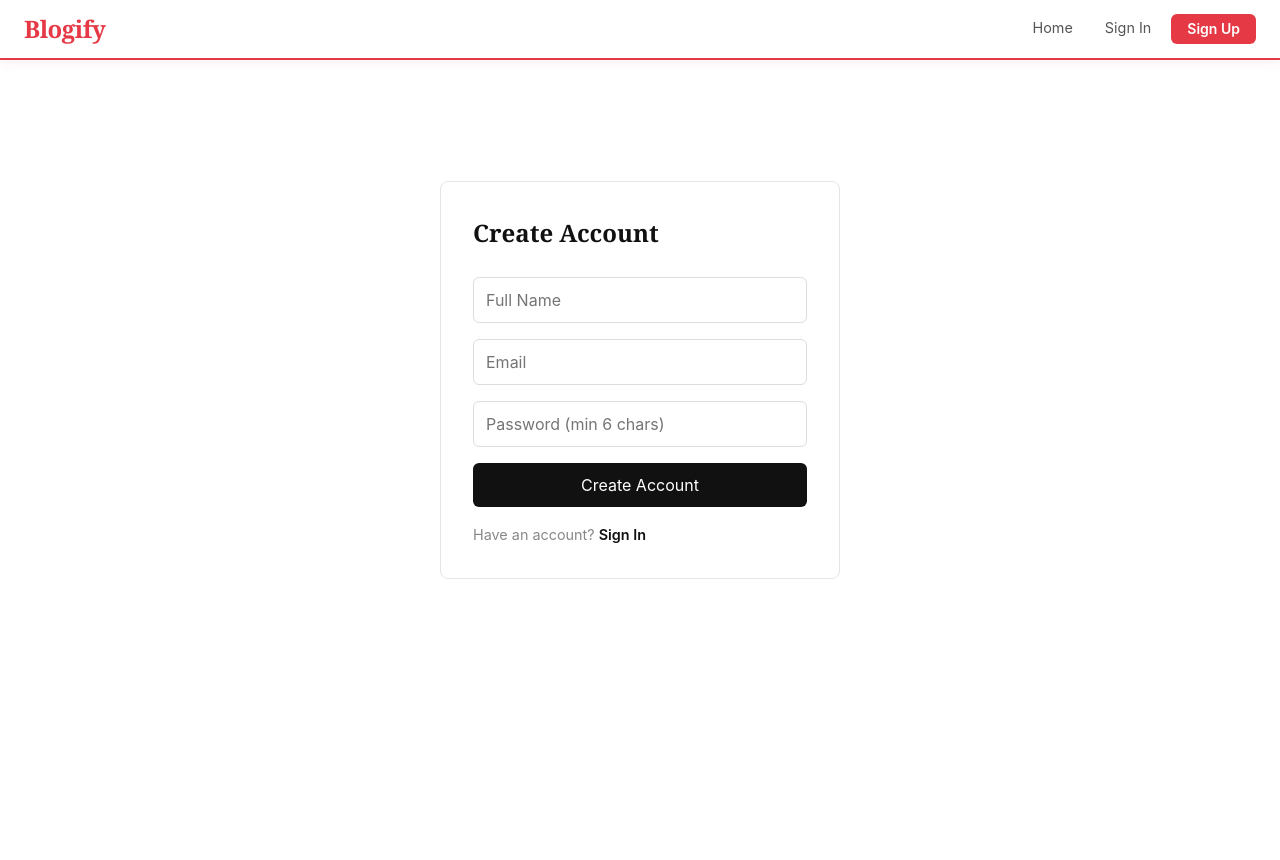
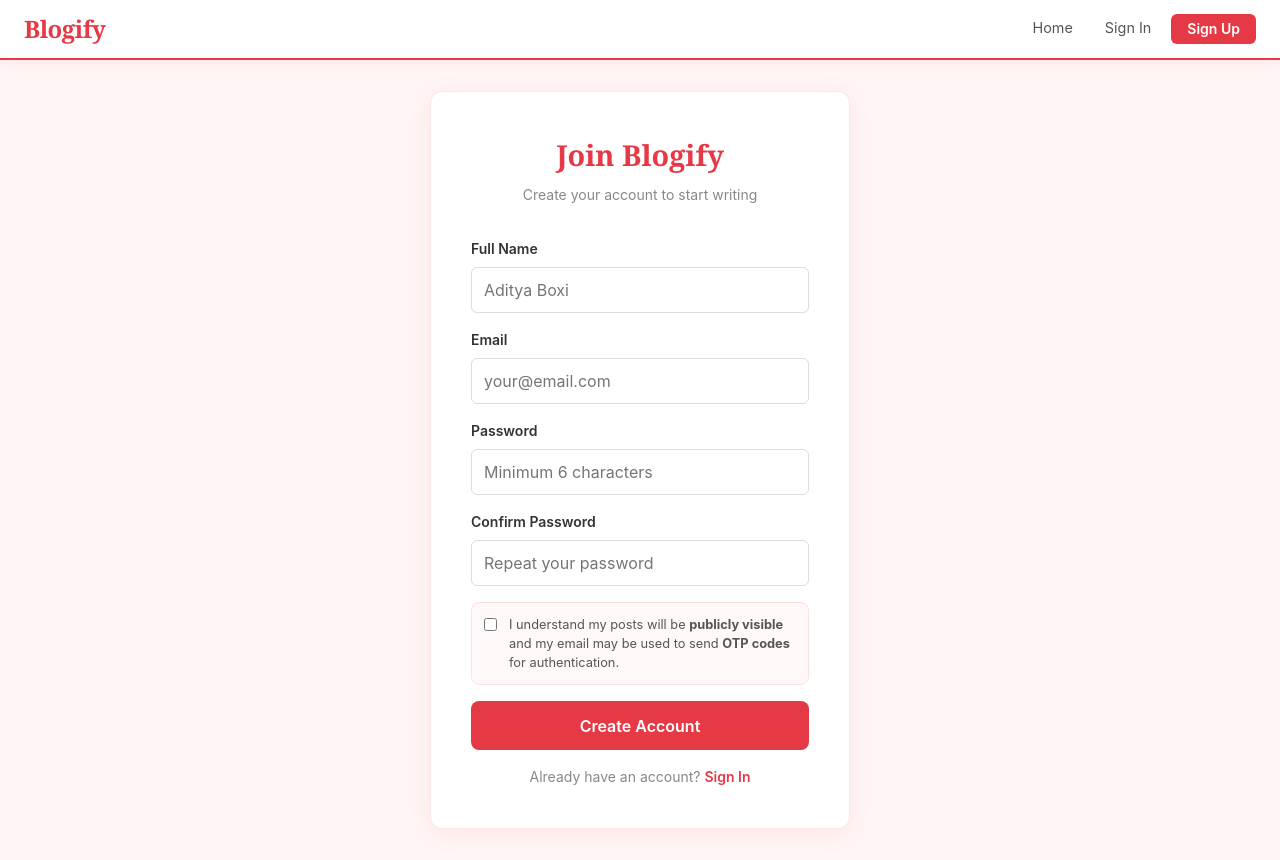
Before and after one commit to adityaboxi/blogify, a React (Vite) app in the folder client/: page /signup in a window 1280 px wide. Before the commit the page ends 800 px from the top, so only its background shows below. Built offline with nearby package versions, Linux system fonts and the light colour scheme; no server answers.

Commit message:
Update SignUp.jsx

```diff
--- a/client/src/pages/SignUp.jsx
+++ b/client/src/pages/SignUp.jsx
@@ -5,56 +5,174 @@ import { useAuth } from "../context/AuthContext";
 export default function SignUp() {
   const { signup } = useAuth();
   const navigate = useNavigate();
-  const [form, setForm] = useState({ fullName: "", email: "", password: "" });
+  const [form, setForm] = useState({ fullName: "", email: "", password: "", confirm: "" });
   const [error, setError] = useState("");
   const [loading, setLoading] = useState(false);
+  const [agreed, setAgreed] = useState(false);
 
   const handleSubmit = async (e) => {
     e.preventDefault();
-    if (form.password.length < 6) {
-      setError("Password must be at least 6 characters.");
-      return;
-    }
+    if (!form.fullName.trim()) return setError("Full name is required.");
+    if (form.fullName.trim().length < 2) return setError("Name must be at least 2 characters.");
+    if (!form.email.trim()) return setError("Email is required.");
+    if (!/^[^\s@]+@[^\s@]+\.[^\s@]+$/.test(form.email)) return setError("Enter a valid email address.");
+    if (!form.password) return setError("Password is required.");
+    if (form.password.length < 6) return setError("Password must be at least 6 characters.");
+    if (form.password !== form.confirm) return setError("Passwords do not match.");
+    if (!agreed) return setError("You must agree to the terms to create an account.");
+
     setLoading(true);
     setError("");
     try {
-      await signup(form.fullName, form.email, form.password);
-      navigate("/signin");
+      await signup(form.fullName.trim(), form.email.trim(), form.password);
+      navigate("/signin", { state: { message: "Account created! Please sign in." } });
     } catch (err) {
-      setError(err.response?.data?.error || "Signup failed. Email may already be taken.");
+      setError(err.response?.data?.error || "Signup failed. Please try again.");
     } finally {
       setLoading(false);
     }
   };
 
   return (
-    <div style={page}>
-      <div style={card}>
-        <h2 style={heading}>Create Account</h2>
-        {error && <p style={errStyle}>{error}</p>}
+    <div style={{
+      minHeight: "100vh", display: "flex", alignItems: "center",
+      justifyContent: "center", background: "#fff5f5", padding: "1rem"
+    }}>
+      <div style={{
+        background: "#fff", borderRadius: "12px", padding: "2.5rem",
+        width: "100%", maxWidth: "420px",
+        boxShadow: "0 4px 24px rgba(230,57,70,0.08)",
+        border: "1px solid #ffe5e5"
+      }}>
+        <div style={{ textAlign: "center", marginBottom: "2rem" }}>
+          <h1 style={{ fontFamily: "Georgia, serif", fontSize: "1.8rem", color: "#e63946", margin: 0 }}>
+            Join Blogify
+          </h1>
+          <p style={{ color: "#888", fontSize: "0.875rem", marginTop: "0.4rem" }}>
+            Create your account to start writing
+          </p>
+        </div>
+
+        {error && (
+          <div style={{
+            background: "#fff0f0", border: "1px solid #ffcccc",
+            borderRadius: "6px", padding: "0.75rem",
+            color: "#c00", fontSize: "0.875rem", marginBottom: "1rem"
+          }}>
+            ⚠️ {error}
+          </div>
+        )}
+
         <div style={{ display: "flex", flexDirection: "column", gap: "1rem" }}>
-          <input style={input} type="text" placeholder="Full Name"
-            value={form.fullName} onChange={e => setForm({ ...form, fullName: e.target.value })} required />
-          <input style={input} type="email" placeholder="Email"
-            value={form.email} onChange={e => setForm({ ...form, email: e.target.value })} required />
-          <input style={input} type="password" placeholder="Password (min 6 chars)"
-            value={form.password} onChange={e => setForm({ ...form, password: e.target.value })} required />
-          <button style={submitBtn} onClick={handleSubmit} disabled={loading}>
-            {loading ? "Creating..." : "Create Account"}
+          <div>
+            <label style={labelStyle}>Full Name</label>
+            <input
+              style={inputStyle}
+              type="text"
+              placeholder="Aditya Boxi"
+              value={form.fullName}
+              onChange={e => { setForm({ ...form, fullName: e.target.value }); setError(""); }}
+              disabled={loading}
+              autoComplete="name"
+              maxLength={50}
+            />
+          </div>
+          <div>
+            <label style={labelStyle}>Email</label>
+            <input
+              style={inputStyle}
+              type="email"
+              placeholder="your@email.com"
+              value={form.email}
+              onChange={e => { setForm({ ...form, email: e.target.value }); setError(""); }}
+              disabled={loading}
+              autoComplete="email"
+            />
+          </div>
+          <div>
+            <label style={labelStyle}>Password</label>
+            <input
+              style={inputStyle}
+              type="password"
+              placeholder="Minimum 6 characters"
+              value={form.password}
+              onChange={e => { setForm({ ...form, password: e.target.value }); setError(""); }}
+              disabled={loading}
+              autoComplete="new-password"
+            />
+          </div>
+          <div>
+            <label style={labelStyle}>Confirm Password</label>
+            <input
+              style={inputStyle}
+              type="password"
+              placeholder="Repeat your password"
+              value={form.confirm}
+              onChange={e => { setForm({ ...form, confirm: e.target.value }); setError(""); }}
+              onKeyDown={e => e.key === "Enter" && handleSubmit(e)}
+              disabled={loading}
+              autoComplete="new-password"
+            />
+            {form.password && form.confirm && (
+              <p style={{
+                fontSize: "0.8rem", marginTop: "0.3rem",
+                color: form.password === form.confirm ? "#276749" : "#c00"
+              }}>
+                {form.password === form.confirm ? "✅ Passwords match" : "❌ Passwords don't match"}
+              </p>
+            )}
+          </div>
+
+          {/* Terms agreement */}
+          <div style={{
+            background: "#fff8f8", border: "1px solid #ffe0e0",
+            borderRadius: "8px", padding: "0.75rem"
+          }}>
+            <label style={{ display: "flex", gap: "0.75rem", cursor: "pointer", alignItems: "flex-start" }}>
+              <input
+                type="checkbox"
+                checked={agreed}
+                onChange={e => { setAgreed(e.target.checked); setError(""); }}
+                style={{ marginTop: "3px", accentColor: "#e63946" }}
+                disabled={loading}
+              />
+              <span style={{ fontSize: "0.8rem", color: "#555", lineHeight: "1.5" }}>
+                I understand my posts will be <strong>publicly visible</strong> and my email
+                may be used to send <strong>OTP codes</strong> for authentication.
+              </span>
+            </label>
+          </div>
+
+          <button
+            onClick={handleSubmit}
+            disabled={loading}
+            style={{
+              padding: "0.9rem",
+              background: loading ? "#ccc" : "#e63946",
+              color: "#fff", border: "none", borderRadius: "8px",
+              fontSize: "1rem", fontWeight: "600",
+              cursor: loading ? "not-allowed" : "pointer",
+              transition: "background 0.2s"
+            }}
+          >
+            {loading ? "Creating account..." : "Create Account"}
           </button>
+
+          <p style={{ textAlign: "center", fontSize: "0.875rem", color: "#888" }}>
+            Already have an account?{" "}
+            <Link to="/signin" style={{ color: "#e63946", fontWeight: "600", textDecoration: "none" }}>
+              Sign In
+            </Link>
+          </p>
         </div>
-        <p style={foot}>
-          Have an account? <Link to="/signin" style={{ color: "#111", fontWeight: "600" }}>Sign In</Link>
-        </p>
       </div>
     </div>
   );
 }
 
-const page = { display: "flex", justifyContent: "center", alignItems: "center", minHeight: "80vh", padding: "1rem" };
-const card = { width: "100%", maxWidth: "400px", border: "1px solid #e5e5e5", borderRadius: "8px", padding: "2rem" };
-const heading = { fontFamily: "Georgia, serif", marginBottom: "1.5rem", fontSize: "1.5rem" };
-const input = { padding: "0.75rem", border: "1px solid #ddd", borderRadius: "6px", fontSize: "1rem", width: "100%", outline: "none" };
-const submitBtn = { padding: "0.75rem", background: "#111", color: "#fff", border: "none", borderRadius: "6px", fontSize: "1rem", width: "100%" };
-const errStyle = { color: "#c00", marginBottom: "1rem", fontSize: "0.9rem" };
-const foot = { marginTop: "1rem", color: "#888", fontSize: "0.9rem" };
+const labelStyle = { display: "block", fontSize: "0.875rem", fontWeight: "600", color: "#333", marginBottom: "0.4rem" };
+const inputStyle = {
+  width: "100%", padding: "0.75rem", border: "1px solid #ddd",
+  borderRadius: "6px", fontSize: "1rem", outline: "none",
+  boxSizing: "border-box", background: "#fff"
+};
```
